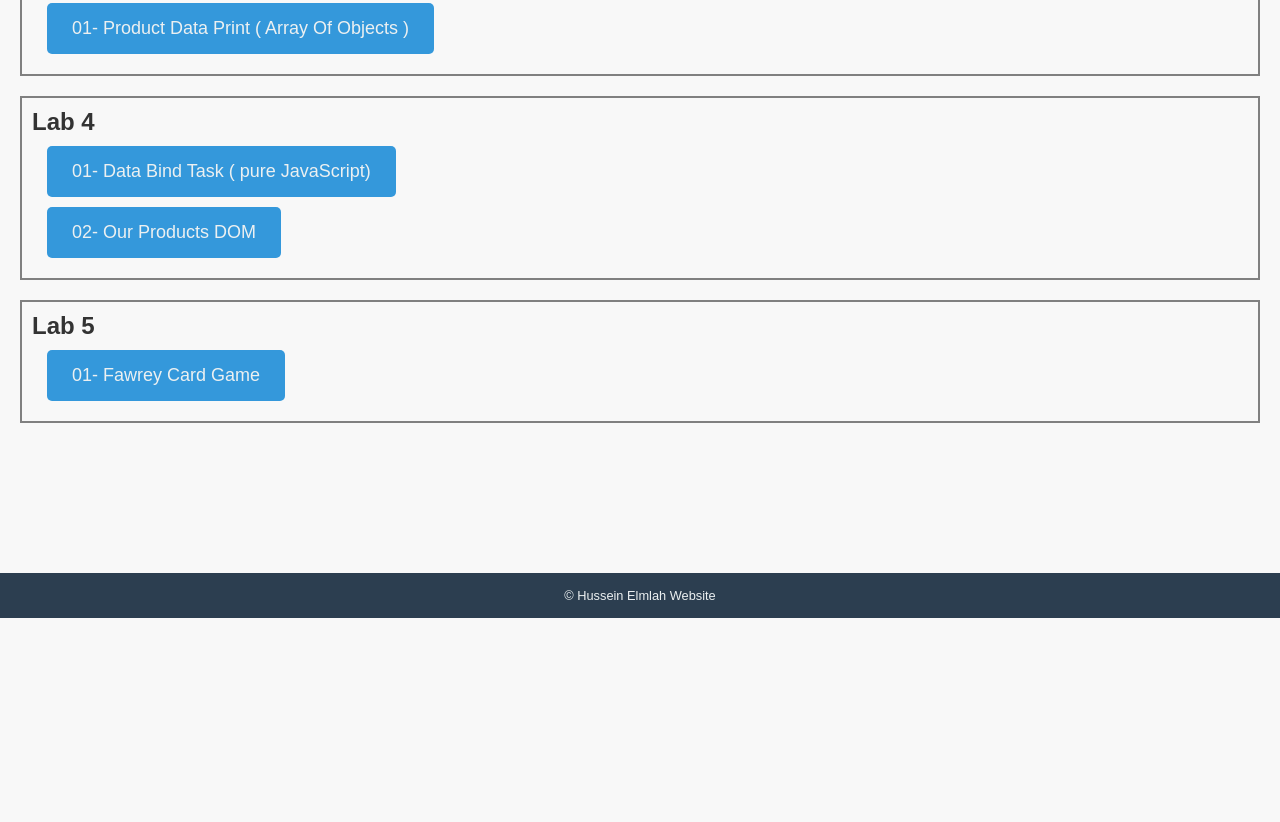
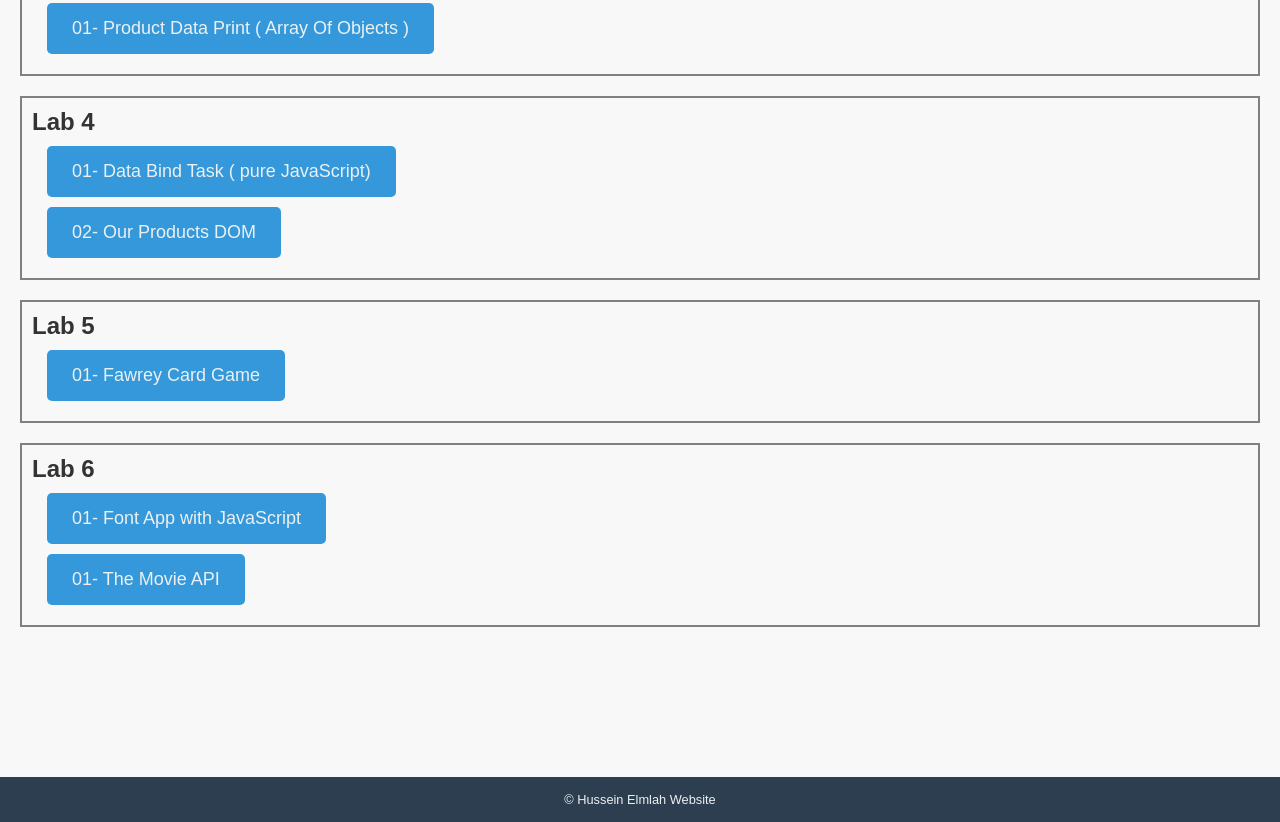
Before and after one commit to hussein-elmlah/ITI-Labs-Javascript, a plain HTML site: page index.html in a window 1280 px wide. Shown: the part 843-1665 px from the top of the page. Before the commit the page ends 1461 px from the top, so only its background shows below. Drawn offline with Linux system fonts and the light colour scheme.

Commit message:
Update index.html

```diff
--- a/index.html
+++ b/index.html
@@ -65,6 +65,15 @@
           <a href="Lab5/01-Fawrey-Card-Game/index.html">01- Fawrey Card Game</a>
         </div>
       </div>
+      <div class="lab lab6">
+        <h2>Lab 6</h2>
+        <div class="page">
+          <a href="Lab6/01-Font-App-with JavaScript/index.html">01- Font App with JavaScript</a>
+        </div>
+        <div class="page">
+          <a href="Lab6/02-The-Movie-API/index.html">01- The Movie API</a>
+        </div>
+      </div>
 
     </section>
 
```
